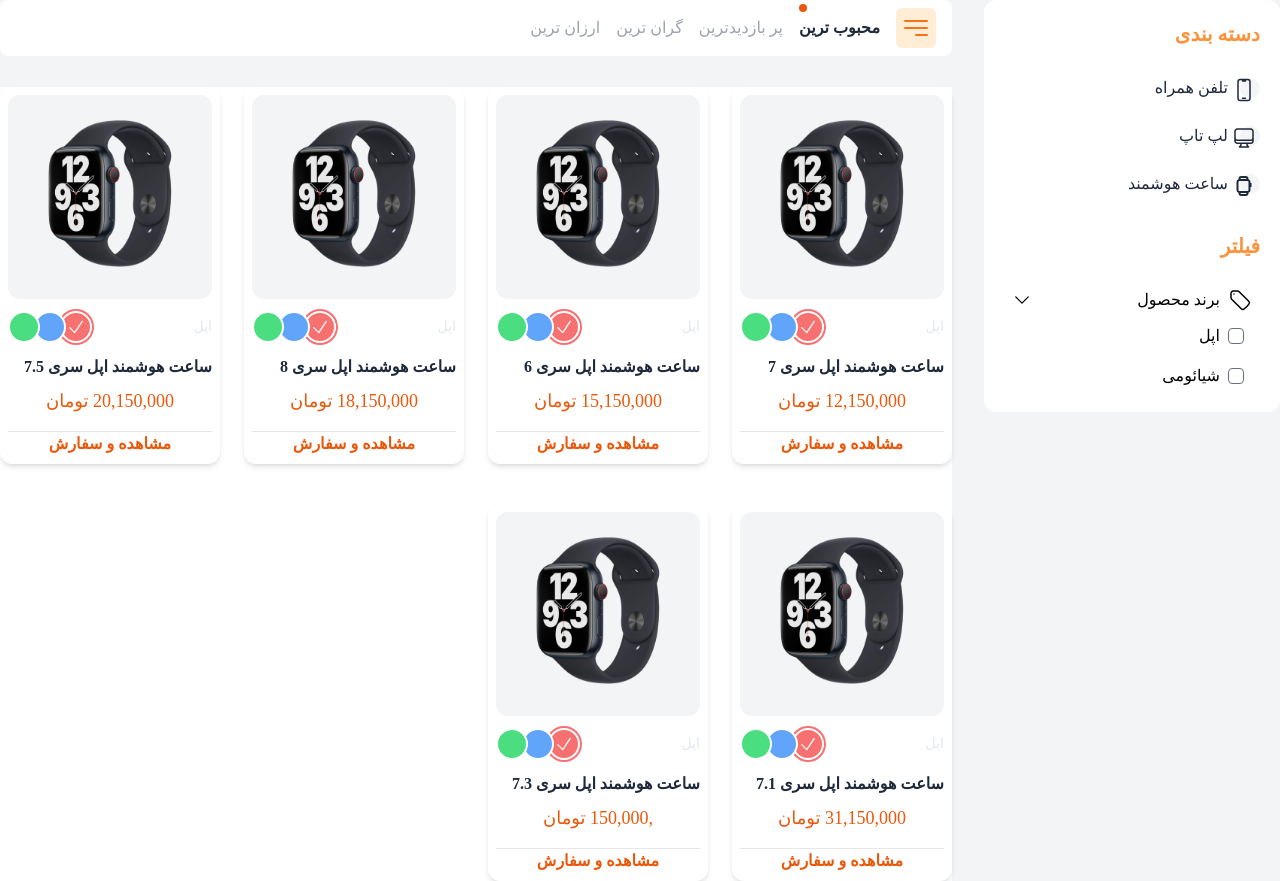
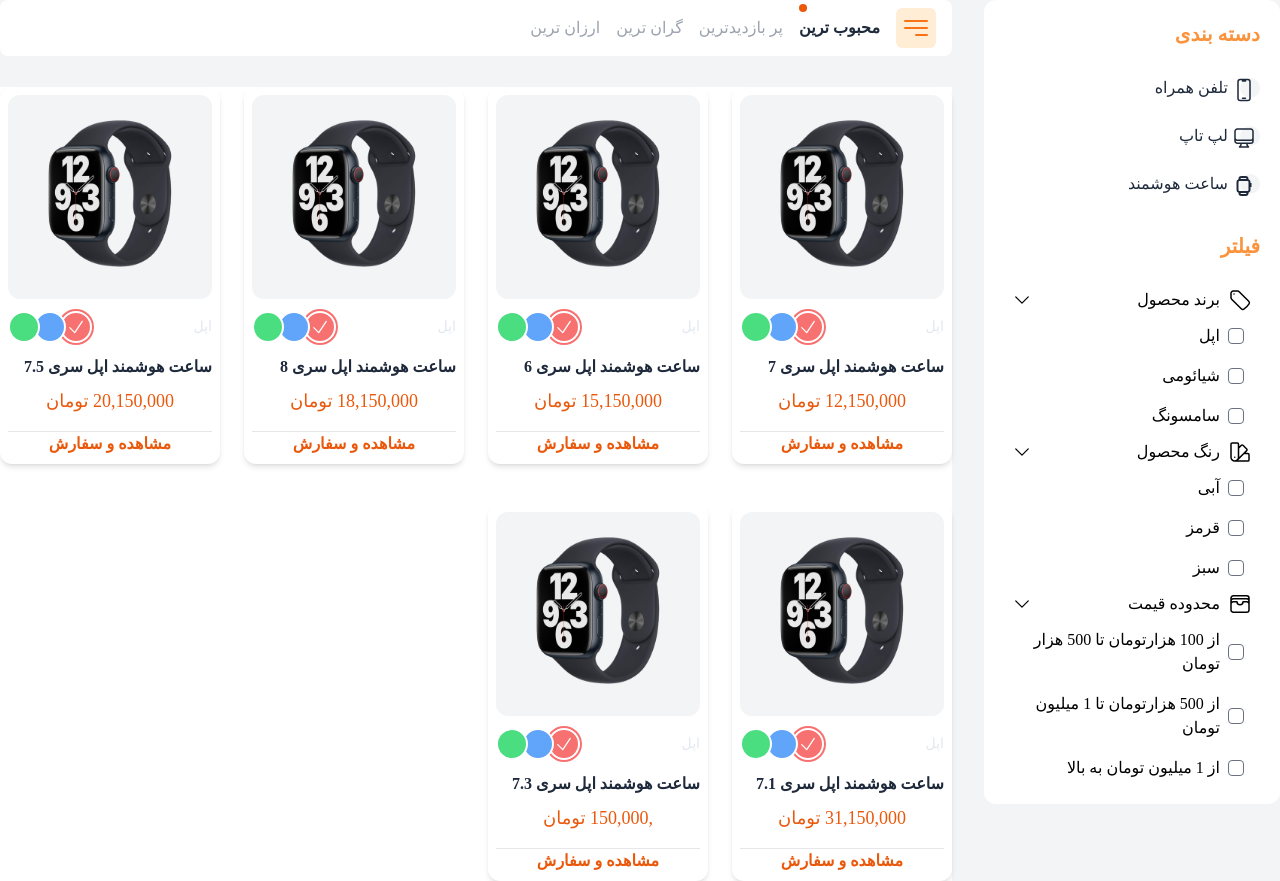
Before and after one commit to amirk1998/Digitize-App-Tailwind, a website: page public/index.html in a window 1280 px wide. Drawn offline with nearby package versions, Linux system fonts and the light colour scheme; a web font is replaced by a local one.

Commit message:
Sidebar Updated : Part 03

```diff
--- a/public/index.html
+++ b/public/index.html
@@ -132,21 +132,83 @@
                   <input type="checkbox" name="brand" id="xiaomi" aria-label="xiaomi" class="form-checkbox rounded" />
                   <span class="mr-2">شیائومی</span>
                 </label>
+                <label for="samsung" class="py-1 flex items-center cursor-pointer pr-2">
+                  <input type="checkbox" name="brand" id="samsung" aria-label="samsung" class="form-checkbox rounded" />
+                  <span class="mr-2">سامسونگ</span>
+                </label>
               </div>
             </div>
+            <!-- ________ -->
             <!-- ACC No.2 -->
-            <div class="">
+            <div x-data="{ isOpenColor : true }" class="">
               <!-- Acc Headers No.2 -->
-              <div class=""></div>
+              <div @click=" isOpenColor = ! isOpenColor" class="flex items-center justify-between w-full p-2 hover:bg-gray-50 cursor-pointer rounded-full">
+                <div class="flex items-center">
+                  <svg xmlns="http://www.w3.org/2000/svg" fill="none" viewBox="0 0 24 24" stroke-width="1.5" stroke="currentColor" class="w-6 h-6">
+                    <path
+                      stroke-linecap="round"
+                      stroke-linejoin="round"
+                      d="M4.098 19.902a3.75 3.75 0 005.304 0l6.401-6.402M6.75 21A3.75 3.75 0 013 17.25V4.125C3 3.504 3.504 3 4.125 3h5.25c.621 0 1.125.504 1.125 1.125v4.072M6.75 21a3.75 3.75 0 003.75-3.75V8.197M6.75 21h13.125c.621 0 1.125-.504 1.125-1.125v-5.25c0-.621-.504-1.125-1.125-1.125h-4.072M10.5 8.197l2.88-2.88c.438-.439 1.15-.439 1.59 0l3.712 3.713c.44.44.44 1.152 0 1.59l-2.879 2.88M6.75 17.25h.008v.008H6.75v-.008z"
+                    />
+                  </svg>
+
+                  <span class="mr-2">رنگ محصول</span>
+                </div>
+                <svg :class="! isOpenColor ? 'rotate-180' : '' " xmlns="http://www.w3.org/2000/svg" fill="none" viewBox="0 0 24 24" stroke-width="1.5" stroke="currentColor" class="w-5 h-5">
+                  <path stroke-linecap="round" stroke-linejoin="round" d="M19.5 8.25l-7.5 7.5-7.5-7.5" />
+                </svg>
+              </div>
               <!-- Acc Content No.2 -->
-              <div class=""></div>
+              <div x-show="isOpenColor" class="px-2 flex flex-col gap-y-2">
+                <label for="blue" class="py-1 flex items-center cursor-pointer pr-2">
+                  <input type="checkbox" name="color" id="blue" aria-label="blue" class="form-checkbox rounded" />
+                  <span class="mr-2">آبی</span>
+                </label>
+                <label for="red" class="py-1 flex items-center cursor-pointer pr-2">
+                  <input type="checkbox" name="color" id="red" aria-label="red" class="form-checkbox rounded" />
+                  <span class="mr-2">قرمز</span>
+                </label>
+                <label for="green" class="py-1 flex items-center cursor-pointer pr-2">
+                  <input type="checkbox" name="color" id="green" aria-label="green" class="form-checkbox rounded" />
+                  <span class="mr-2">سبز</span>
+                </label>
+              </div>
             </div>
+            <!-- ________ -->
             <!-- ACC No.3 -->
-            <div class="">
+            <div x-data="{ isOpenPrice : true }" class="">
               <!-- Acc Headers No.3 -->
-              <div class=""></div>
+              <div @click=" isOpenPrice = ! isOpenPrice" class="flex items-center justify-between w-full p-2 hover:bg-gray-50 cursor-pointer rounded-full">
+                <div class="flex items-center">
+                  <svg xmlns="http://www.w3.org/2000/svg" fill="none" viewBox="0 0 24 24" stroke-width="1.5" stroke="currentColor" class="w-6 h-6">
+                    <path
+                      stroke-linecap="round"
+                      stroke-linejoin="round"
+                      d="M21 12a2.25 2.25 0 00-2.25-2.25H15a3 3 0 11-6 0H5.25A2.25 2.25 0 003 12m18 0v6a2.25 2.25 0 01-2.25 2.25H5.25A2.25 2.25 0 013 18v-6m18 0V9M3 12V9m18 0a2.25 2.25 0 00-2.25-2.25H5.25A2.25 2.25 0 003 9m18 0V6a2.25 2.25 0 00-2.25-2.25H5.25A2.25 2.25 0 003 6v3"
+                    />
+                  </svg>
+
+                  <span class="mr-2"> محدوده قیمت</span>
+                </div>
+                <svg :class="! isOpenPrice ? 'rotate-180' : '' " xmlns="http://www.w3.org/2000/svg" fill="none" viewBox="0 0 24 24" stroke-width="1.5" stroke="currentColor" class="w-5 h-5">
+                  <path stroke-linecap="round" stroke-linejoin="round" d="M19.5 8.25l-7.5 7.5-7.5-7.5" />
+                </svg>
+              </div>
               <!-- Acc Content No.3 -->
-              <div class=""></div>
+              <div x-show="isOpenPrice" class="px-2 flex flex-col gap-y-2">
+                <label for="100K" class="py-1 flex items-center cursor-pointer pr-2">
+                  <input type="checkbox" name="price" id="100K" aria-label="100K" class="form-checkbox rounded" />
+                  <span class="mr-2">از 100 هزارتومان تا 500 هزار تومان</span>
+                </label>
+                <label for="500K" class="py-1 flex items-center cursor-pointer pr-2">
+                  <input type="checkbox" name="price" id="500K" aria-label="500K" class="form-checkbox rounded" />
+                  <span class="mr-2">از 500 هزارتومان تا 1 میلیون تومان</span>
+                </label>
+                <label for="1000K" class="py-1 flex items-center cursor-pointer pr-2">
+                  <input type="checkbox" name="price" id="1000K" aria-label="1000K" class="form-checkbox rounded" />
+                  <span class="mr-2">از 1 میلیون تومان به بالا</span>
+                </label>
+              </div>
             </div>
             <!-- _______ -->
           </div>
```
Also changed, not shown: public/build/tailwind.css.
